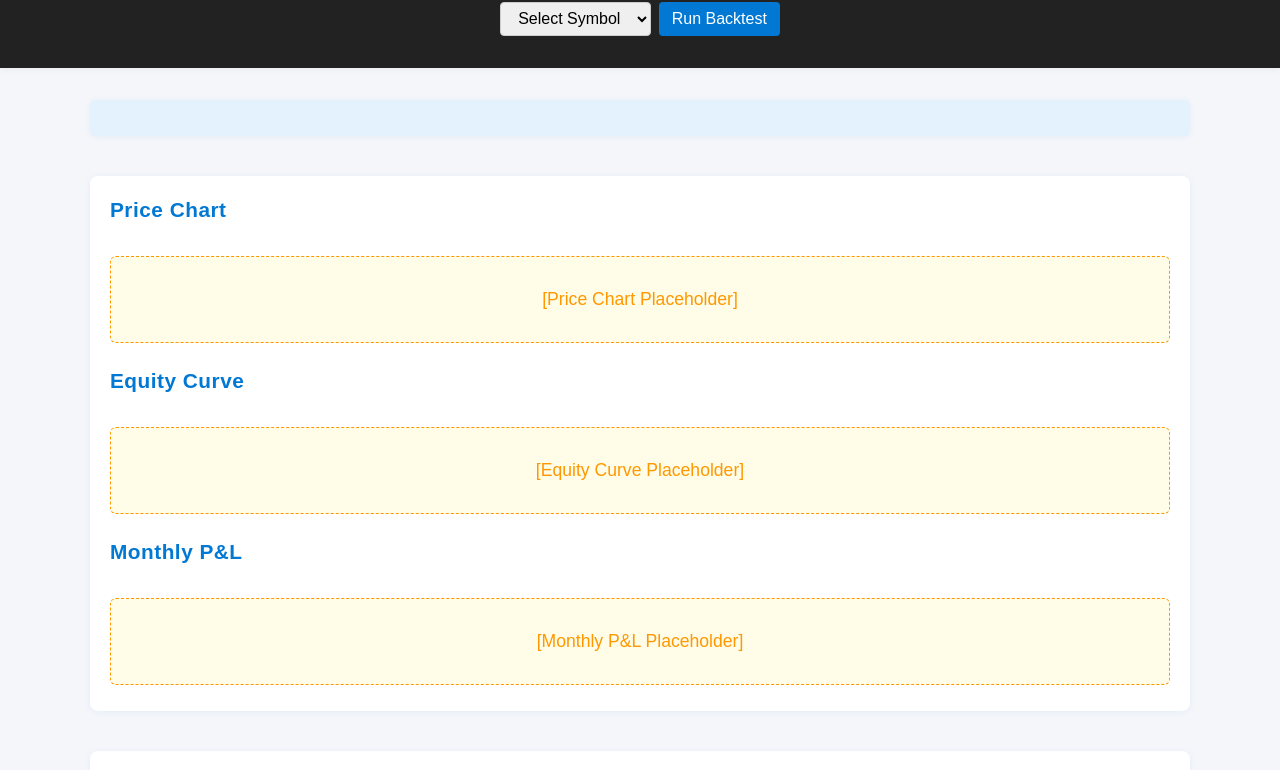
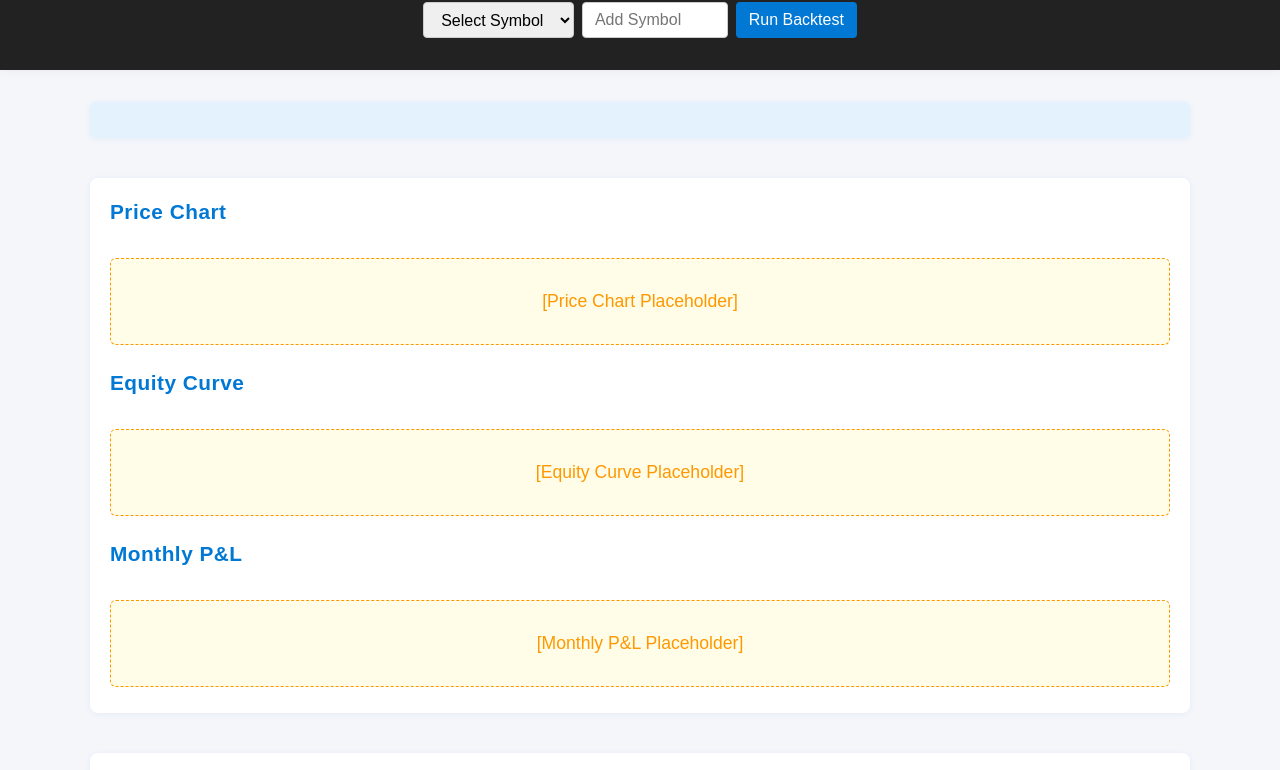
Before and after one commit to rcaldwell67/tradingcopilot, a website: page frontend/index.html in a window 1280 px wide. Shown: the part 70-840 px from the top of the page. Drawn offline with Linux system fonts and the light colour scheme.

Commit message:
Add input field for adding custom symbols in APM Dashboard

```diff
--- a/frontend/index.html
+++ b/frontend/index.html
@@ -13,6 +13,7 @@
       <select id="symbol-dropdown" name="symbol" required>
         <option value="" disabled selected>Select Symbol</option>
       </select>
+      <input type="text" id="add-symbol-input" placeholder="Add Symbol" autocomplete="off" style="width:120px;" />
       <button type="submit">Run Backtest</button>
     </form>
   </header>
```
